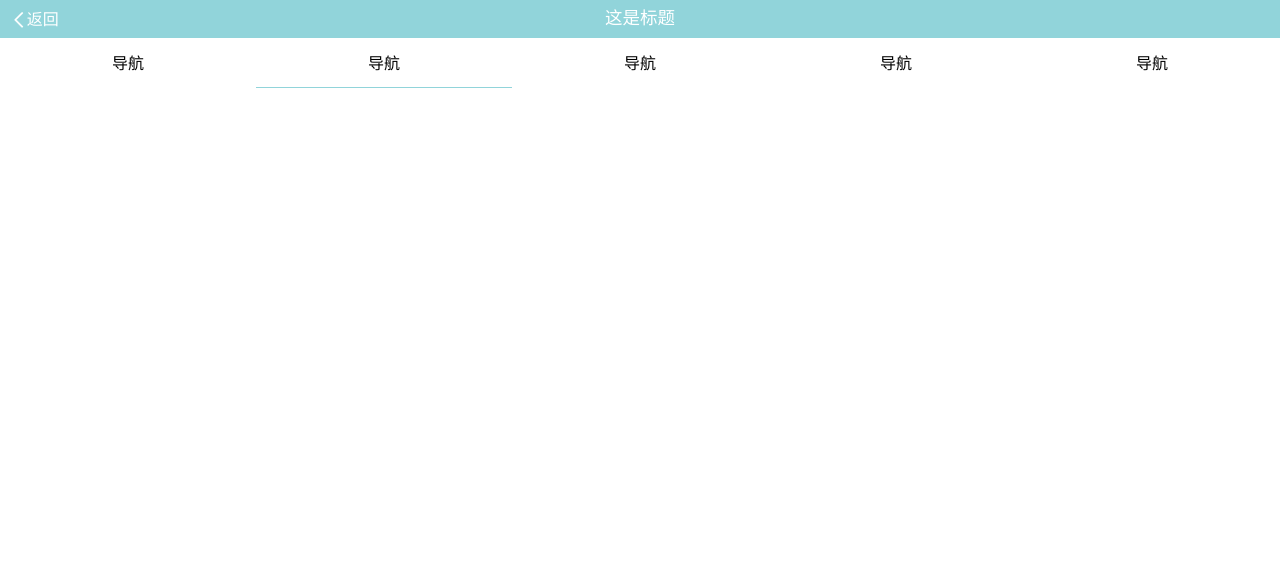
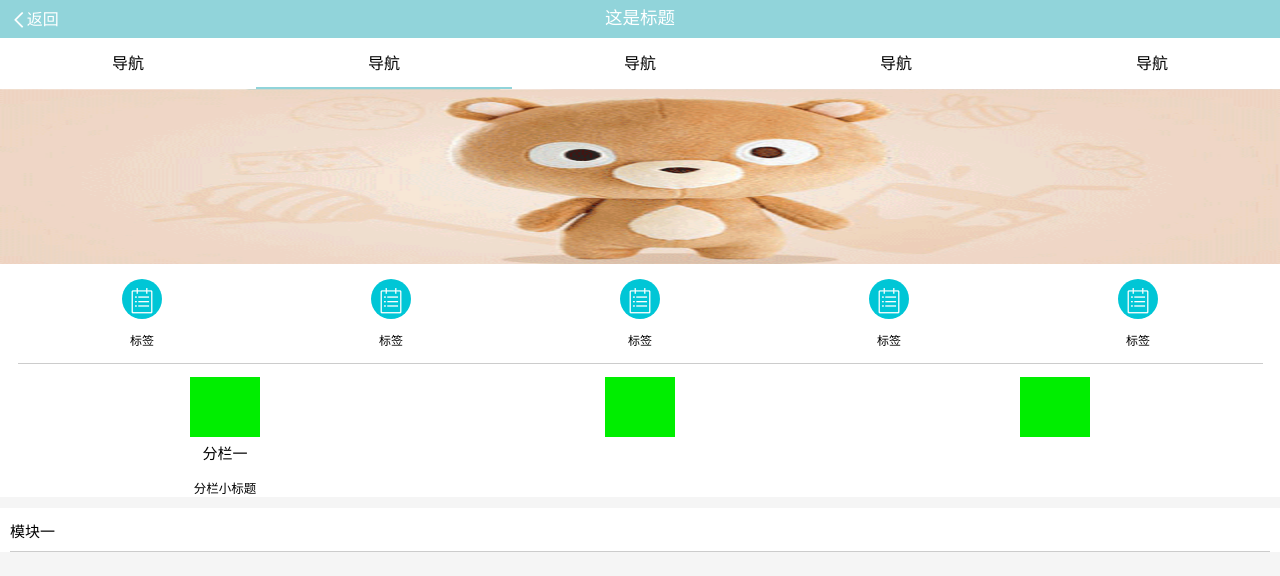
Before and after one commit to Aranll/Task, a website: page task_11/src/html/index.html in a window 1280 px wide. Drawn offline with Linux system fonts and the light colour scheme.

Commit message:
modified some style

```diff
--- a/task_11/src/html/index.html
+++ b/task_11/src/html/index.html
@@ -17,6 +17,7 @@
         </section>
         <h1>这是标题</h1>
     </header>
+<!--section header-->
     <nav>
         <ul>
             <li>
@@ -36,5 +37,67 @@
             </li>
         </ul>
     </nav>
+<!--navigation-->
+    <section class="banner">
+
+    </section>
+<!--section banner-->
+    <section class="tags">
+        <ul class="tags-ul">
+            <li>
+                <div class="circle">
+                    <i class="icon-tags">&#xf004b;</i>
+                </div>
+                <p>标签</p>
+            </li>
+            <li>
+                <div class="circle">
+                    <i class="icon-tags">&#xf004b;</i>
+                </div>
+                <p>标签</p>
+            </li>
+            <li>
+                <div class="circle">
+                    <i class="icon-tags">&#xf004b;</i>
+                </div>
+                <p>标签</p>
+            </li>
+            <li>
+                <div class="circle">
+                    <i class="icon-tags">&#xf004b;</i>
+                </div>
+                <p>标签</p>
+            </li>
+            <li>
+                <div class="circle">
+                    <i class="icon-tags">&#xf004b;</i>
+                </div>
+                <p>标签</p>
+            </li>
+        </ul>
+        <section class="col-flex">
+            <div class="col-box">
+                <div class="col-img">
+
+                </div>
+                <p class="title">分栏一</p>
+                <p class="content">分栏小标题</p>
+            </div>
+            <div class="col-box">
+                <div class="col-img">
+
+                </div>
+            </div>
+            <div class="col-box">
+                <div class="col-img">
+
+                </div>
+            </div>
+        </section>
+    </section>
+<!--section tags-->
+    <section class="module-1">
+        <p class="m1-title">模块一</p>
+    </section>
 </body>
 </html>
--- a/task_11/src/style/style.less
+++ b/task_11/src/style/style.less
@@ -8,6 +8,7 @@ html {
 }
 body {
   font-family: "Helvetica Neue", Helvetica, STHeiTi, sans-serif;
+  background-color: #f5f5f5;
 }
 a, img {
   -webkit-touch-callout: none;
@@ -34,6 +35,16 @@ ul li {
 .icon-arrow {
   font-family:"iconfont" !important;
   font-size: 35/64rem;
+  font-style:normal;
+  -webkit-font-smoothing: antialiased;
+  -webkit-text-stroke-width: 0.2px;
+  -moz-osx-font-smoothing: grayscale;
+  vertical-align: super;
+}
+
+.icon-tags {
+  font-family:"iconfont" !important;
+  font-size: 50/64rem;
   font-style:normal;
   -webkit-font-smoothing: antialiased;
   -webkit-text-stroke-width: 0.2px;
@@ -70,6 +81,7 @@ ul li {
 nav {
   overflow: hidden;
   font-size: 32/64rem;
+  background-color: #fff;
   ul {
     overflow: hidden;
     padding: 0;
@@ -78,10 +90,78 @@ nav {
     padding: 25/64rem 0 25/64rem 0;
     float: left;
     width: 20%;
-    box-sizing: content-box;
+    box-sizing: border-box;
     text-align: center;
   }
   li:nth-child(2) {
-    border-bottom: 3/64rem solid #91d4da;
+    border-bottom: 5/64rem solid #91d4da;
   }
 }
+
+.banner {
+  height: 350/64rem;
+  background-image: url('./img/banner.png');
+  background-size: 100% 100%;
+}
+
+.tags {
+  overflow: hidden;
+  padding: 0 35/64rem;
+  background-color: #fff;
+  .tags-ul {
+    padding: 30/64rem 0 30/64rem 0;
+    overflow: hidden;
+    border-bottom: 3/64rem solid #ccc;
+    li {
+      float: left;
+      width: 20%;
+    }
+    p {
+      margin-top: 25/64rem;
+      font-size: 24/64rem;
+      text-align: center;
+    }
+  }
+  .circle {
+    width: 80/64rem;
+    height: 80/64rem;
+    line-height: 80/64rem;
+    text-align: center;
+    color: #fff;
+    border-radius: 40/64rem;
+    background-color: #00c6d6;
+  }
+  .col-flex {
+    display: flex;
+    padding-top: 25/64rem;
+    //height: 220/64rem;
+  }
+  .col-box {
+    width: 33.33%;
+    text-align: center;
+    .title {
+      margin-top: 10/64rem;
+      font-size: 30/64rem;
+    }
+    .content {
+      margin-top: 30/64rem;
+      font-size: 25/64rem;
+    }
+  }
+  .col-img {
+    width: 140/64rem;
+    height: 120/64rem;
+    background-color: #00ee00;
+  }
+}
+
+.module-1 {
+  margin-top: 22/64rem;
+  padding: 25/64rem 20/64rem 0 20/64rem;
+  background-color: #fff;
+  .m1-title {
+    padding-bottom: 20/64rem;
+    font-size: 30/64rem;
+    border-bottom: 3/64rem solid #ccc;
+  }
+}
```
Also changed, not shown: task_11/dist/html/index.html, task_11/dist/style/img/banner.png (added), task_11/dist/style/style.css, task_11/src/style/img/banner.png (added), task_11/src/style/style.css.
